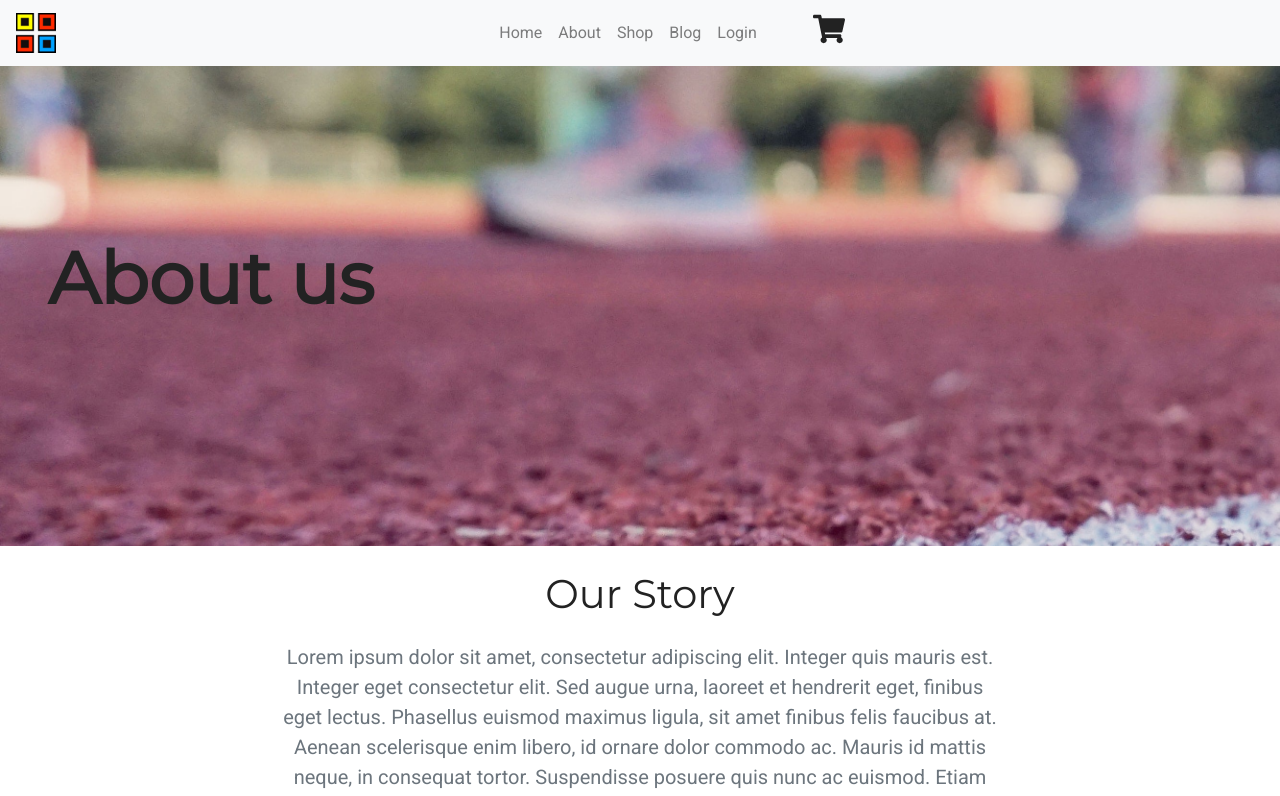
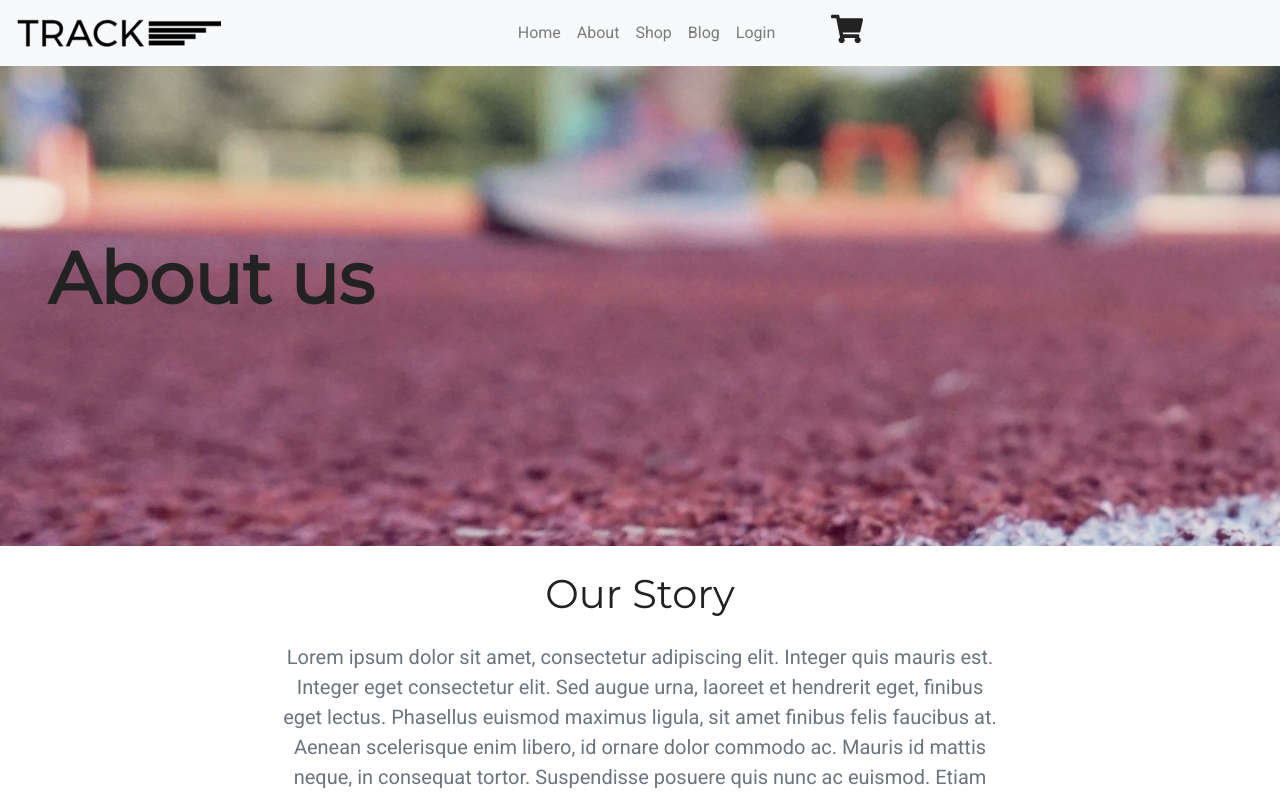
Before and after one commit to adrazi01/gatsby-track-project, a Gatsby site: page /about in a window 1280 px wide. Shown: the top 796 px of the page. Built offline with nearby package versions, Linux system fonts and the light colour scheme; Gatsby itself is replaced by a stand-in of ours.

Commit message:
Logo change and small fixes

```diff
--- a/gatsby-config.js
+++ b/gatsby-config.js
@@ -43,7 +43,7 @@
         background_color: `#663399`,
         theme_color: `#663399`,
         display: `minimal-ui`,
-        icon: `src/images/logo.png`, // This path is relative to the root of the site.
+        icon: `src/images/track_logo_small.png`, // This path is relative to the root of the site.
       },
     },
     // this (optional) plugin enables Progressive Web App + Offline functionality
--- a/src/components/globals/navbar.js
+++ b/src/components/globals/navbar.js
@@ -1,6 +1,6 @@
 import React, { Component } from "react"
 import { Link } from "gatsby"
-import Logo from "../../images/logo_small.png"
+import Logo from "../../images/track_logo.png"
 import { FaShoppingCart } from "react-icons/fa"
 
 export default class navbar extends Component {
@@ -47,17 +47,17 @@
     return (
       <nav className="navbar navbar-expand-sm bg-light navbar-light">
         <Link to="/" className="navbar-brand">
-          <img src={Logo} alt="logo" />
+          <img src={Logo} alt="track" />
         </Link>
         <button
-          className="navbar-toggler"
+          className="navbar-toggler "
           type="button"
           onClick={this.navbarHandler}
         >
           <span className="navbar-toggler-icon" />
         </button>
         <div className={this.state.css}>
-          <ul className="navbar-nav mx-auto">
+          <ul className="navbar-nav mx-auto" style={{ paddingRight: "8rem" }}>
             {this.state.links.map(link => {
               return (
                 <li key={link.id} className="nav-item">
```
Also changed, not shown: src/images/logo.png (deleted), src/images/logo_small.png (deleted), src/images/track_logo.png (added), src/images/track_logo_small.png (added).
